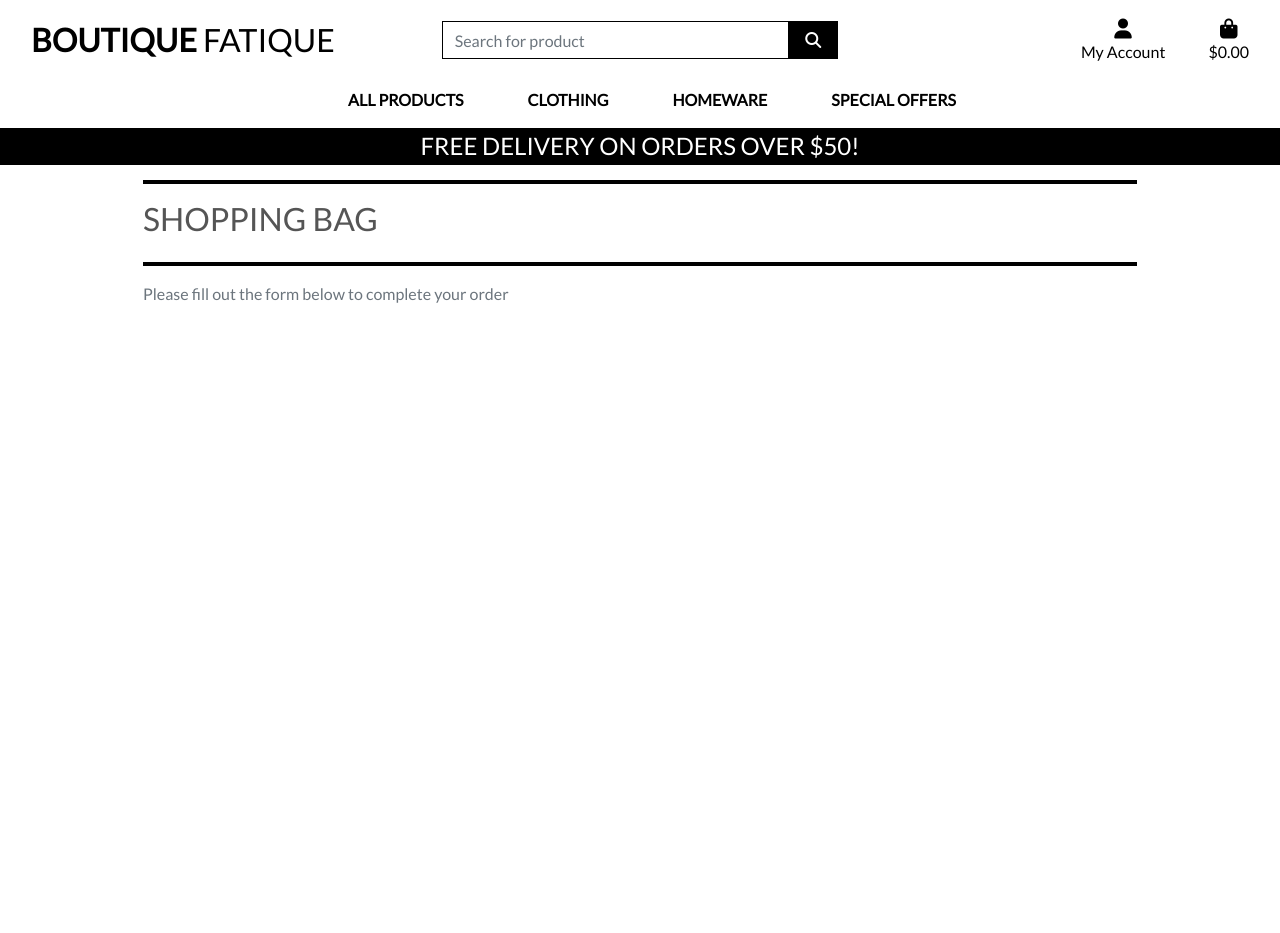
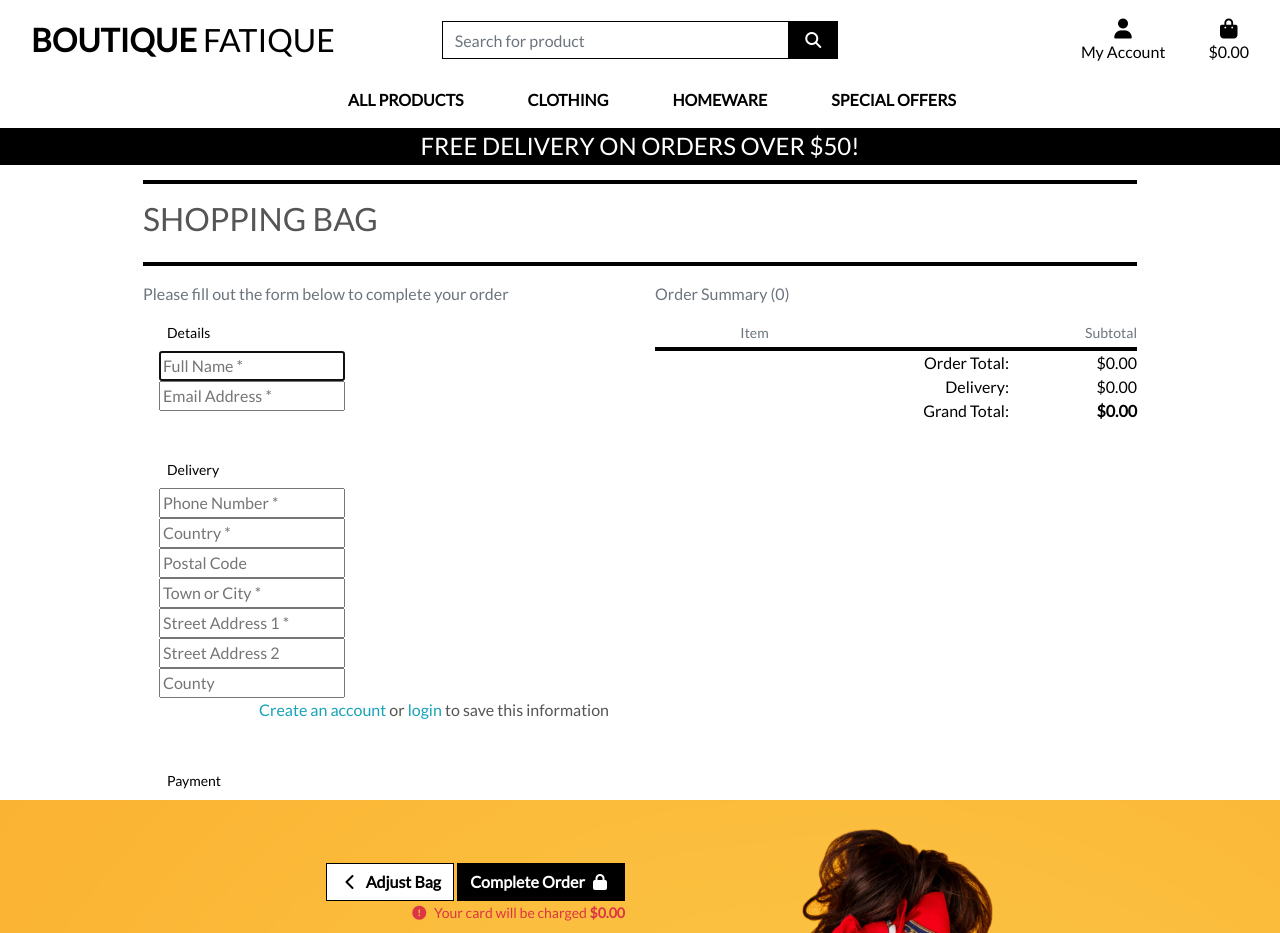
Before and after one commit to Silver25/boutique-fatigue, a Django app: template checkout/templates/checkout/checkout.html in a window 1280 px wide. Before the commit the page ends 303 px from the top, so only its background shows below. Run offline with Django 3.2, Linux system fonts and the light colour scheme; the template is opened without the code that fills it: values that come from a table or form of the project are taken from there, others are empty; tables that the repository leaves empty hold one stand-in row (values such as "Sample post"); some libraries are stand-ins or nearby versions.

Commit message:
create a checkout form

```diff
--- a/checkout/templates/checkout/checkout.html
+++ b/checkout/templates/checkout/checkout.html
@@ -1,5 +1,6 @@
 {% extends "base.html" %}
 {% load static %}
+{% load bag_tools %}
 
 <!-- include a separate CSS file just for the check out app to custom template -->
 {% block extra_css %}
@@ -26,8 +27,121 @@
         </div>
 
         <div class="row">
+            <div class="col-12 col-lg-6 order-lg-last mb-5"> <!-- it shows up on the right on larger screens -->
+                <p class="text-muted">Order Summary ({{ product_count }})</p>
+
+                <div class="row"> <!-- order summary header -->
+                    <div class="col-7 offset-2">
+                        <p class="mb-1 mt-0 small text-muted">Item</p>
+                    </div>
+                    <div class="col-3 text-right">
+                        <p class="mb-1 mt-0 small text-muted">Subtotal</p>
+                    </div>
+                </div>
+
+                {% for item in bag_items %} <!-- loop for a row with the image, info and subtotal -->
+                    <div class="row">
+                        <div class="col-2 mb-1">
+                            <a href="{% url 'product_detail' item.product.id %}">
+                                {% if item.product.image %}
+                                    <img class="w-100" src="{{ item.product.image.url }}" alt="{{ product.name }}">
+                                {% else %}
+                                    <img class="w-100" src="{{ MEDIA_URL }}noimage.png" alt="{{ product.name }}">
+                                {% endif %}
+                            </a>
+                        </div>
+                        <div class="col-7">
+                            <p class="my-0"><strong>{{ item.product.name }}</strong></p>
+                            <p class="my-0 small">Size: {% if item.product.has_sizes %}{{ item.size|upper }}{% else %}N/A{% endif %}</p>
+                            <p class="my-0 small text-muted">Qty: {{ item.quantity }}</p>
+                        </div>
+                        <div class="col-3 text-right"> <!-- need to load bag_tools at the top (like in shopping bag) -->
+                            <p class="my-0 small text-muted">${{ item.product.price | calc_subtotal:item.quantity }}</p>
+                        </div>
+                    </div>
+                {% endfor %}
+
+                <hr class="my-0">
+
+                <div class="row text-black text-right"> <!-- a summary row containing the totals and delivery cost for the order -->
+                    <div class="col-7 offset-2">
+                        <p class="my-0">Order Total:</p>
+                        <p class="my-0">Delivery:</p>
+                        <p class="my-0">Grand Total:</p>
+                    </div>
+                    <div class="col-3">
+                        <p class="my-0">${{ total | floatformat:2 }}</p>
+                        <p class="my-0">${{ delivery | floatformat:2 }}</p>
+                        <p class="my-0"><strong>${{ grand_total | floatformat:2 }}</strong></p>
+                    </div>
+                </div>
+            </div>
+
             <div class="col-12 col-lg-6">
                 <p class="text-muted">Please fill out the form below to complete your order</p>
+                <form action="{% url 'checkout' %}" method="POST" id="payment-form">
+                    {% csrf_token %}
+
+                    <fieldset class="rounded px-3 mb-5">
+                        <legend class="fieldset-label small text-black px-2 w-auto">Details</legend>
+                        {{ order_form.full_name | as_crispy_field }}
+                        {{ order_form.email | as_crispy_field }}
+                    </fieldset>
+
+                    <fieldset class="rounded px-3 mb-5">
+                        <legend class="fieldset-label small text-black px-2 w-auto">Delivery</legend>
+                        {{ order_form.phone_number | as_crispy_field }}
+                        {{ order_form.country | as_crispy_field }}
+                        {{ order_form.postcode | as_crispy_field }}
+                        {{ order_form.town_or_city | as_crispy_field }}
+                        {{ order_form.street_address1 | as_crispy_field }}
+                        {{ order_form.street_address2 | as_crispy_field }}
+                        {{ order_form.county | as_crispy_field }}
+                        <div class="form-check form-check-inline float-right mr-0">
+							{% if user.is_authenticated %}
+								<label class="form-check-label" for="id-save-info">Save this delivery information to my profile</label>
+                                <input class="form-check-input ml-2 mr-0" type="checkbox" id="id-save-info" name="save-info" checked>
+							{% else %}
+								<label class="form-check-label" for="id-save-info">
+                                    <a class="text-info" href="{% url 'account_signup' %}">Create an account</a> or
+                                    <a class="text-info" href="{% url 'account_login' %}">login</a> to save this information
+                                </label>
+							{% endif %}
+						</div>
+                    </fieldset>
+
+                    <fieldset class="px-3 mb-5">
+                        <legend class="fieldset-label small text-black px-2 w-auto">Payment</legend>
+                        <!-- A Stripe card element will go here -->
+                        <div class="mb-3" id="card-element"></div>
+                        <!-- Used to display form errors -->
+                        <div class="mb-3 text-danger" id="card-errors" role="alert"></div>
+                    </fieldset>
+
+                    <div class="submit-button text-right mt-5 mb-2">
+						<a href="{% url 'view_bag' %}" class="btn btn-outline-black rounded-0">
+							<span class="icon">
+								<i class="fas fa-chevron-left"></i>
+							</span>
+							<span class="font-weight-bold">Adjust Bag</span>
+						</a>
+
+						<button id="submit-button" class="btn btn-black rounded-0">
+							<span class="font-weight-bold">Complete Order</span>
+							<span class="icon">
+								<i class="fas fa-lock"></i>
+							</span>
+						</button>
+
+						<p class="small text-danger my-0">
+							<span class="icon">
+								<i class="fas fa-exclamation-circle"></i>
+							</span>
+							<span>Your card will be charged <strong>${{ grand_total|floatformat:2 }}</strong></span>
+						</p>
+					</div>
+
+                </form>
             </div>
         </div>
     </div>
```
